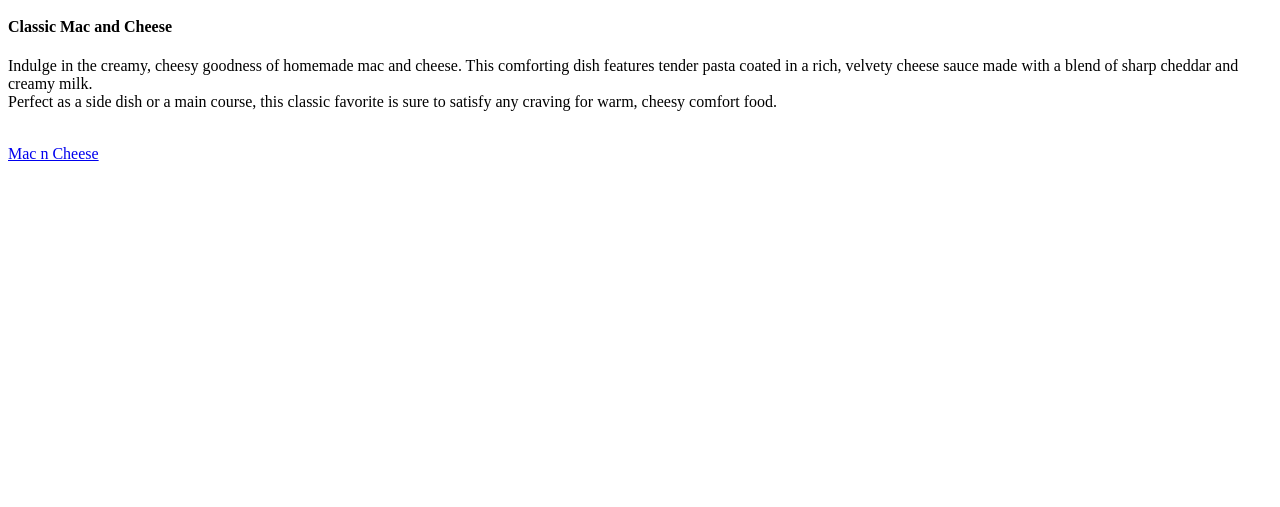
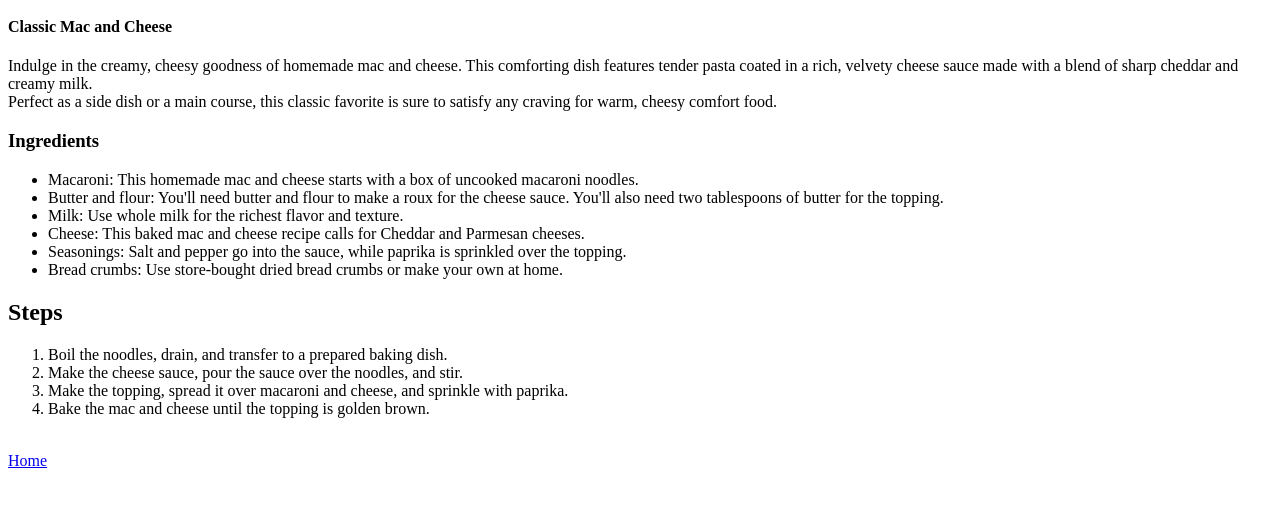
Before and after one commit to JacobKnittle/odin-recipes, a plain HTML site: page recipes/macncheese.html in a window 1280 px wide. Shown: the part 101-608 px from the top of the page. Drawn offline with Linux system fonts and the light colour scheme.

Commit message:
add image, description, steps, ingredients to mac n cheese page

```diff
--- a/recipes/macncheese.html
+++ b/recipes/macncheese.html
@@ -16,8 +16,47 @@
       Perfect as a side dish or a main course, this classic favorite is sure to
       satisfy any craving for warm, cheesy comfort food.
     </p>
+    <h3>Ingredients</h3>
+    <ul>
+      <li>
+        Macaroni: This homemade mac and cheese starts with a box of uncooked
+        macaroni noodles.
+      </li>
 
+      <li>
+        Butter and flour: You'll need butter and flour to make a roux for the
+        cheese sauce. You'll also need two tablespoons of butter for the
+        topping.
+      </li>
+
+      <li>Milk: Use whole milk for the richest flavor and texture.</li>
+
+      <li>
+        Cheese: This baked mac and cheese recipe calls for Cheddar and Parmesan
+        cheeses.
+      </li>
+
+      <li>
+        Seasonings: Salt and pepper go into the sauce, while paprika is
+        sprinkled over the topping.
+      </li>
+
+      <li>
+        Bread crumbs: Use store-bought dried bread crumbs or make your own at
+        home.
+      </li>
+    </ul>
+    <h2>Steps</h2>
+    <ol>
+      <li>Boil the noodles, drain, and transfer to a prepared baking dish.</li>
+      <li>Make the cheese sauce, pour the sauce over the noodles, and stir.</li>
+      <li>
+        Make the topping, spread it over macaroni and cheese, and sprinkle with
+        paprika.
+      </li>
+      <li>Bake the mac and cheese until the topping is golden brown.</li>
+    </ol>
     <br />
-    <a href="../recipes/macncheese.html">Mac n Cheese</a>
+    <a href="../index.html">Home</a>
   </body>
 </html>
```
